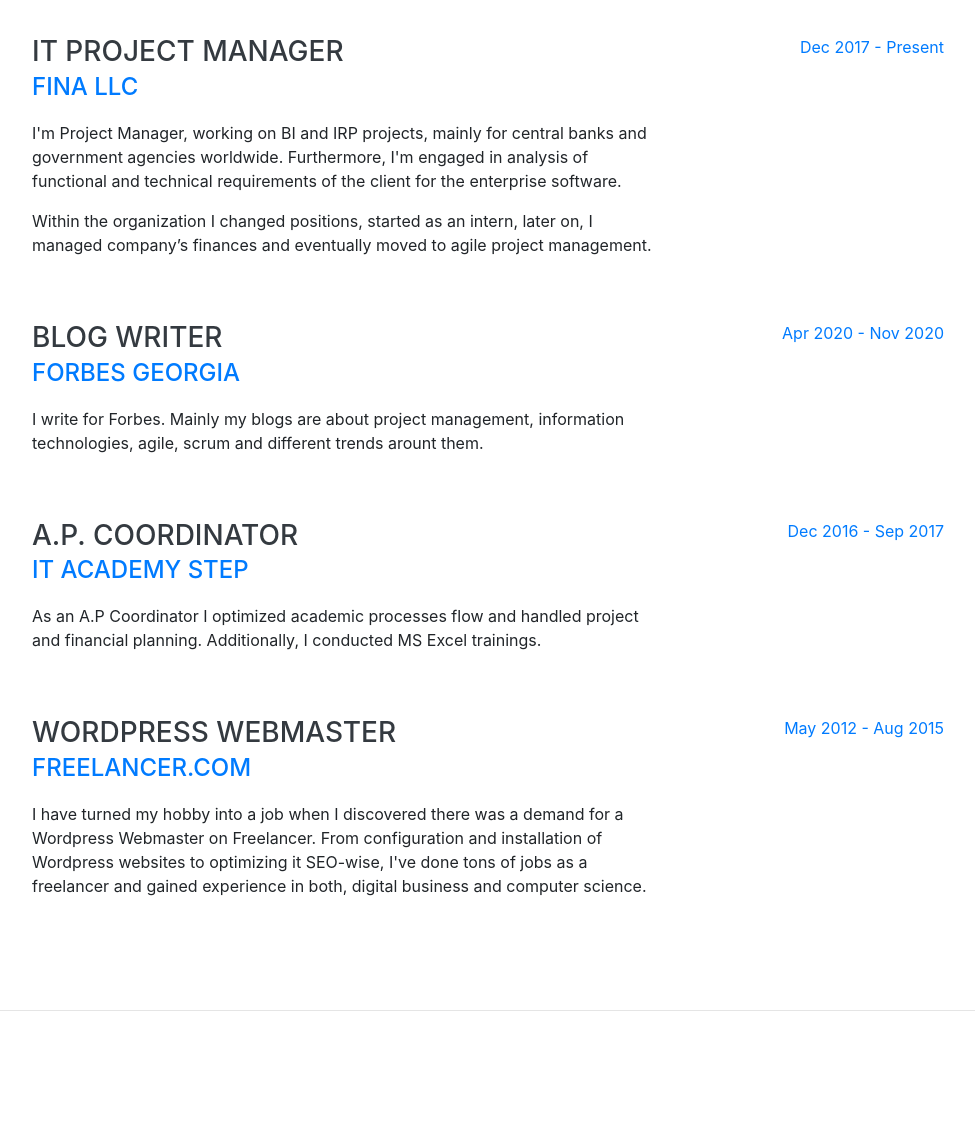
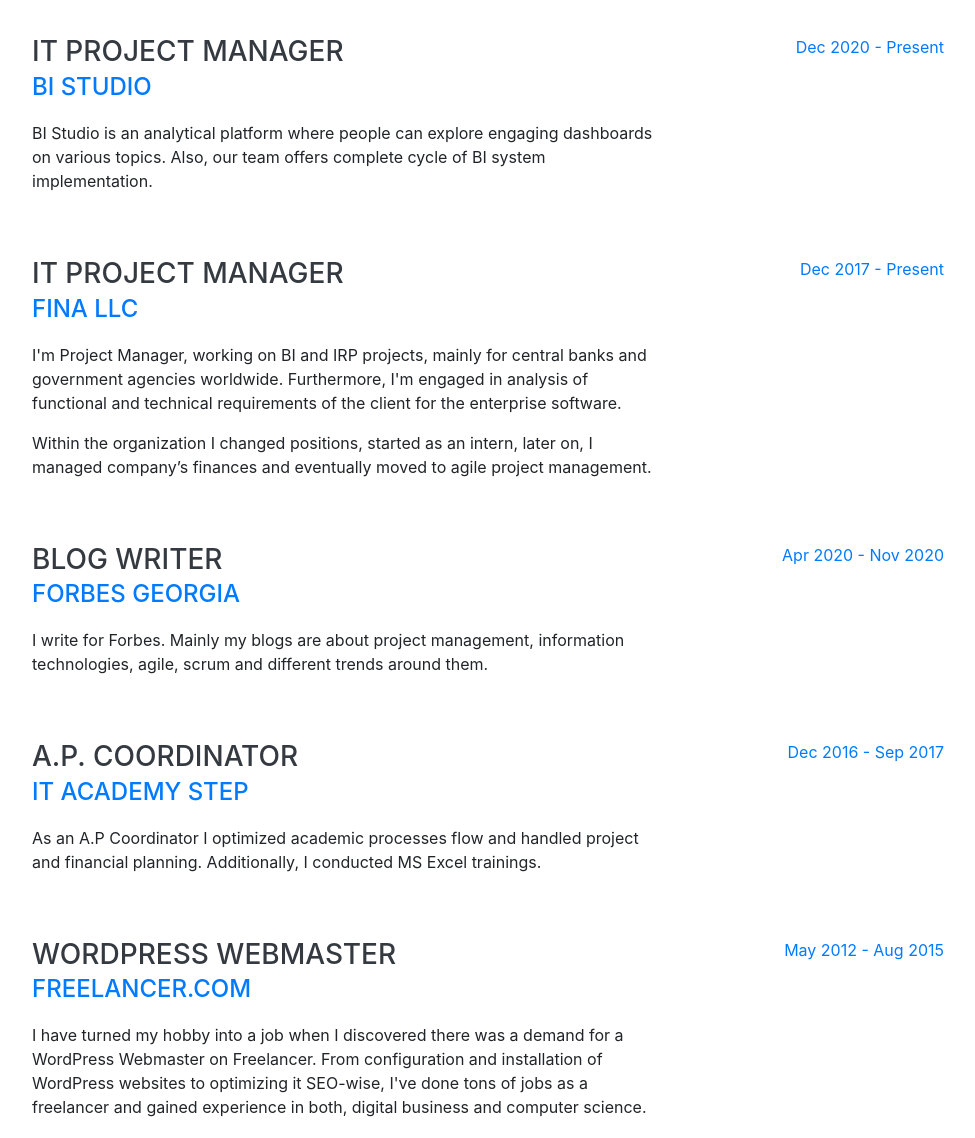
Before and after one commit to aonia/aonia.github.io, a website with bundled scripts: page index.html in a window 1280 px wide. Shown: the part 900-2038 px from the top of the page, without its empty margins (288-1263 px from the left). Built offline with nearby package versions, Linux system fonts and the light colour scheme; a web font is replaced by a local one.

Commit message:
Update index.html

```diff
--- a/index.html
+++ b/index.html
@@ -103,6 +103,17 @@
         <div class="resume-item d-flex flex-column flex-md-row justify-content-between mb-5">
           <div class="resume-content">
             <h3 class="mb-0">IT Project Manager</h3>
+            <a href="http://bistudio.ge" target="_blank"><div class="subheading mb-3">BI Studio</div></a>
+            <p>BI Studio is an analytical platform where people can explore engaging dashboards on various topics. Also, our team offers complete cycle of BI system implementation.</p>
+          </div>
+          <div class="resume-date text-md-right">
+            <span class="text-primary">Dec 2020 - Present</span>
+          </div>
+        </div>
+
+        <div class="resume-item d-flex flex-column flex-md-row justify-content-between mb-5">
+          <div class="resume-content">
+            <h3 class="mb-0">IT Project Manager</h3>
             <a href="http://fina2.net/" target="_blank"><div class="subheading mb-3">FINA LLC</div></a>
             <p>I'm Project Manager, working on BI and IRP projects, mainly for central banks and government agencies worldwide. Furthermore, I'm engaged in analysis of functional and technical requirements of the client for the enterprise software.</p>
             <p>Within the organization I changed positions, started as an intern, later on, I managed company’s finances and eventually moved to agile project management.  </p>
@@ -116,7 +127,7 @@
           <div class="resume-content">
             <h3 class="mb-0">Blog Writer</h3>
             <a href="https://forbes.ge/blog/list/?author=90" target="_blank"><div class="subheading mb-3">Forbes Georgia</div></a>
-            <p>I write for Forbes. Mainly my blogs are about project management, information technologies, agile, scrum and different trends arount them. </p>
+            <p>I write for Forbes. Mainly my blogs are about project management, information technologies, agile, scrum and different trends around them. </p>
           </div>
           <div class="resume-date text-md-right">
             <span class="text-primary">Apr 2020 - Nov 2020</span>
@@ -136,9 +147,9 @@
 
         <div class="resume-item d-flex flex-column flex-md-row justify-content-between mb-5">
           <div class="resume-content">
-            <h3 class="mb-0">Wordpress Webmaster</h3>
+            <h3 class="mb-0">WordPress Webmaster</h3>
             <a href="https://www.freelancer.com/" target="_blank"><div class="subheading mb-3">Freelancer.com</div></a>
-            <p>I have turned my hobby into a job when I discovered there was a demand for a Wordpress Webmaster on Freelancer. From configuration and installation of Wordpress websites to optimizing it SEO-wise, I've done tons of jobs as a freelancer and gained experience in both, digital business and computer science. </p>
+            <p>I have turned my hobby into a job when I discovered there was a demand for a WordPress Webmaster on Freelancer. From configuration and installation of WordPress websites to optimizing it SEO-wise, I've done tons of jobs as a freelancer and gained experience in both, digital business and computer science. </p>
           </div>
           <div class="resume-date text-md-right">
             <span class="text-primary">May 2012 - Aug 2015</span>
```
